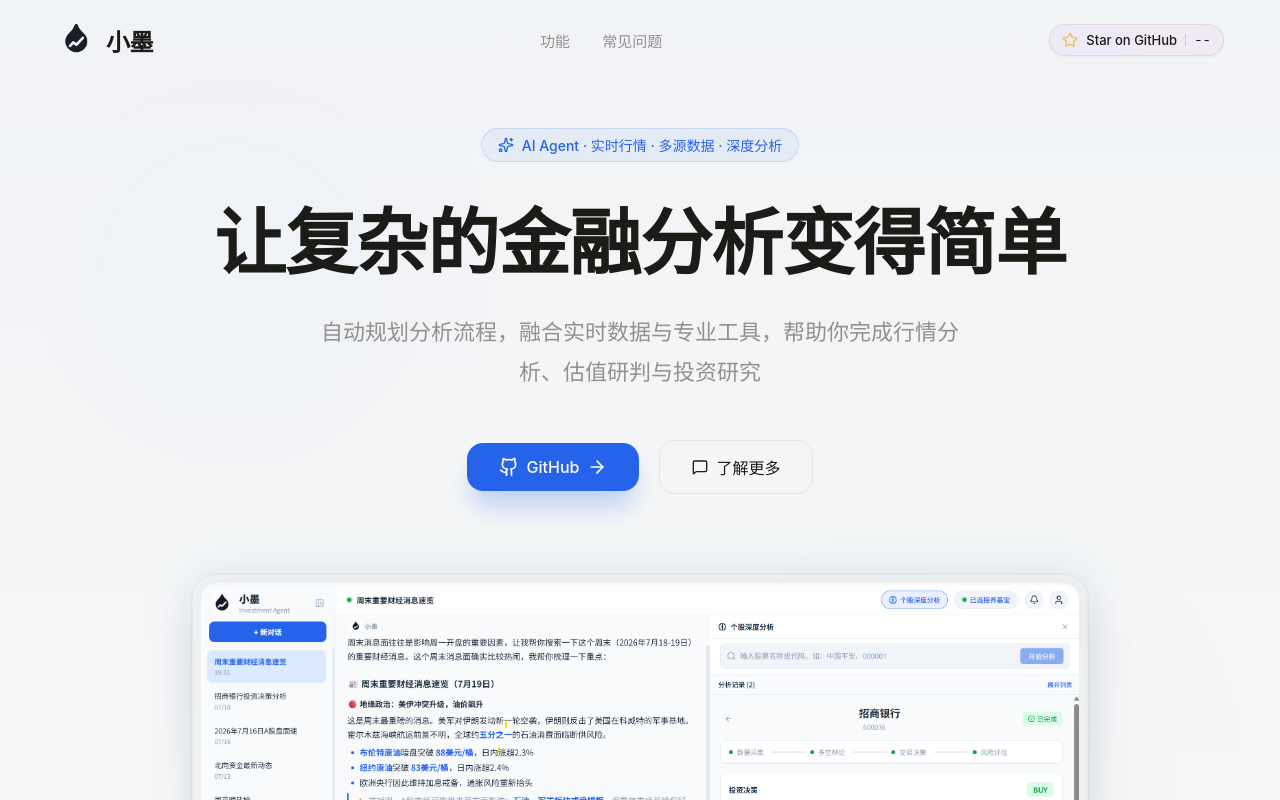
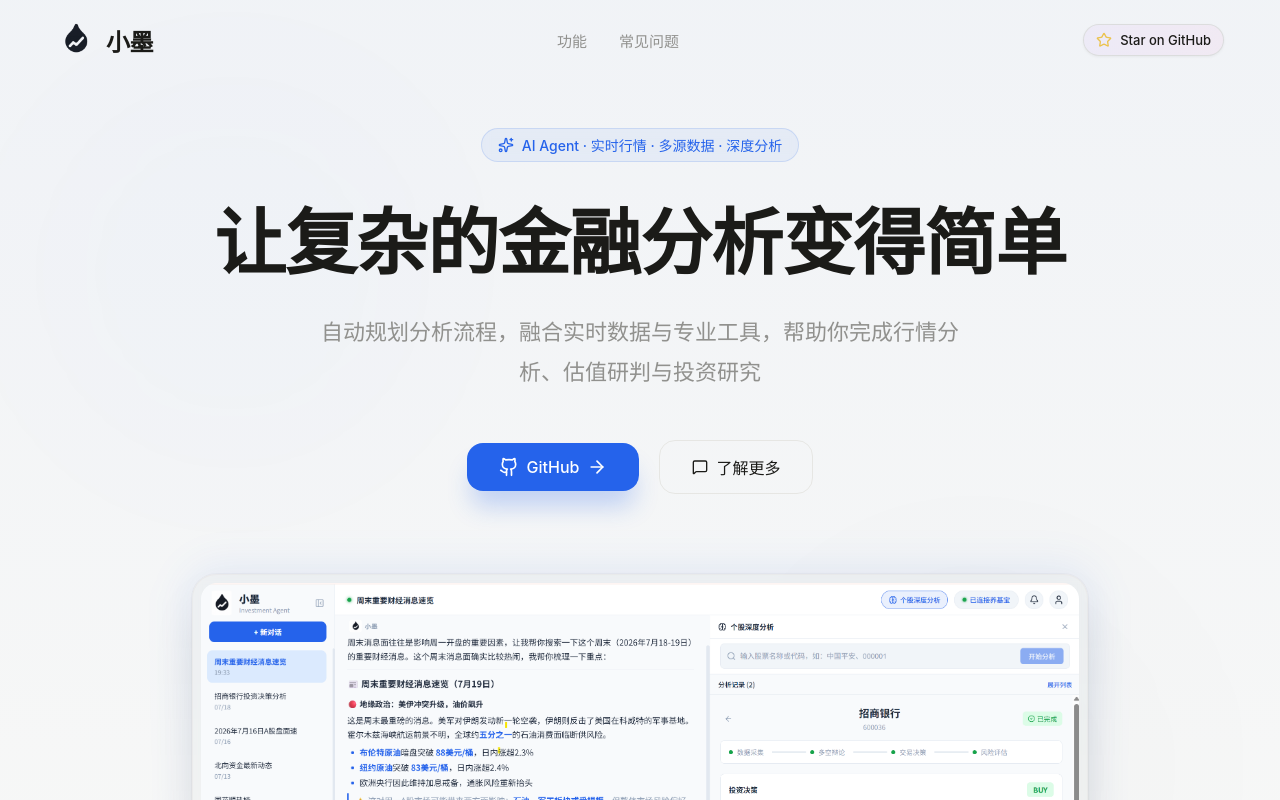
Before and after one commit to liukai-code/xiaomo-portal, a Vue app: page / in a window 1280 px wide. Shown: the top 800 px of the page. Built offline with nearby package versions, Linux system fonts and the light colour scheme; no server answers.

Commit message:
simplify: remove star count display from GitHub button
Show only star icon and "Star on GitHub" text, remove API fetch, separator, and count to eliminate layout shift entirely.

Co-Authored-By: Claude Opus 4.7 <noreply@anthropic.com>

```diff
--- a/src/components/portal/GitHubStars.vue
+++ b/src/components/portal/GitHubStars.vue
@@ -1,22 +1,10 @@
 <script setup lang="ts">
-import { ref, onMounted } from 'vue'
+import { ref } from 'vue'
 import { Star } from 'lucide-vue-next'
 
 const REPO_URL = 'https://github.com/liukai-code/xiaomo-investment-agent'
-const API_URL = 'https://api.github.com/repos/liukai-code/xiaomo-investment-agent'
 
-const stars = ref<number | null>(null)
 const isHovered = ref(false)
-
-onMounted(async () => {
-  try {
-    const res = await fetch(API_URL)
-    const data = await res.json()
-    stars.value = data.stargazers_count
-  } catch (error) {
-    console.error('Error fetching GitHub stars:', error)
-  }
-})
 </script>
 
 <template>
@@ -42,10 +30,6 @@ onMounted(async () => {
 
     <!-- Text -->
     <span class="github-stars-text">Star on GitHub</span>
-
-    <!-- Separator + Count -->
-    <span class="github-stars-separator" />
-    <span class="github-stars-count">{{ stars !== null ? stars.toLocaleString() : '--' }}</span>
   </a>
 </template>
 
@@ -56,7 +40,6 @@ onMounted(async () => {
   align-items: center;
   gap: 8px;
   height: 32px;
-  min-width: 140px;
   padding: 0 12px;
   border-radius: 9999px;
   background: rgba(249, 249, 247, 0.5);
@@ -117,27 +100,6 @@ onMounted(async () => {
   color: var(--portal-text);
 }
 
-.github-stars-separator {
-  position: relative;
-  z-index: 1;
-  width: 1px;
-  height: 12px;
-  background: rgba(0, 0, 0, 0.15);
-  transition: background 0.3s;
-}
-
-.github-stars-btn:hover .github-stars-separator {
-  background: rgba(0, 0, 0, 0.25);
-}
-
-.github-stars-count {
-  position: relative;
-  z-index: 1;
-  font-size: 13px;
-  font-variant-numeric: tabular-nums;
-  color: var(--portal-text);
-}
-
 @keyframes gradient-x {
   0% { background-position: 0% 50%; }
   50% { background-position: 100% 50%; }
```
